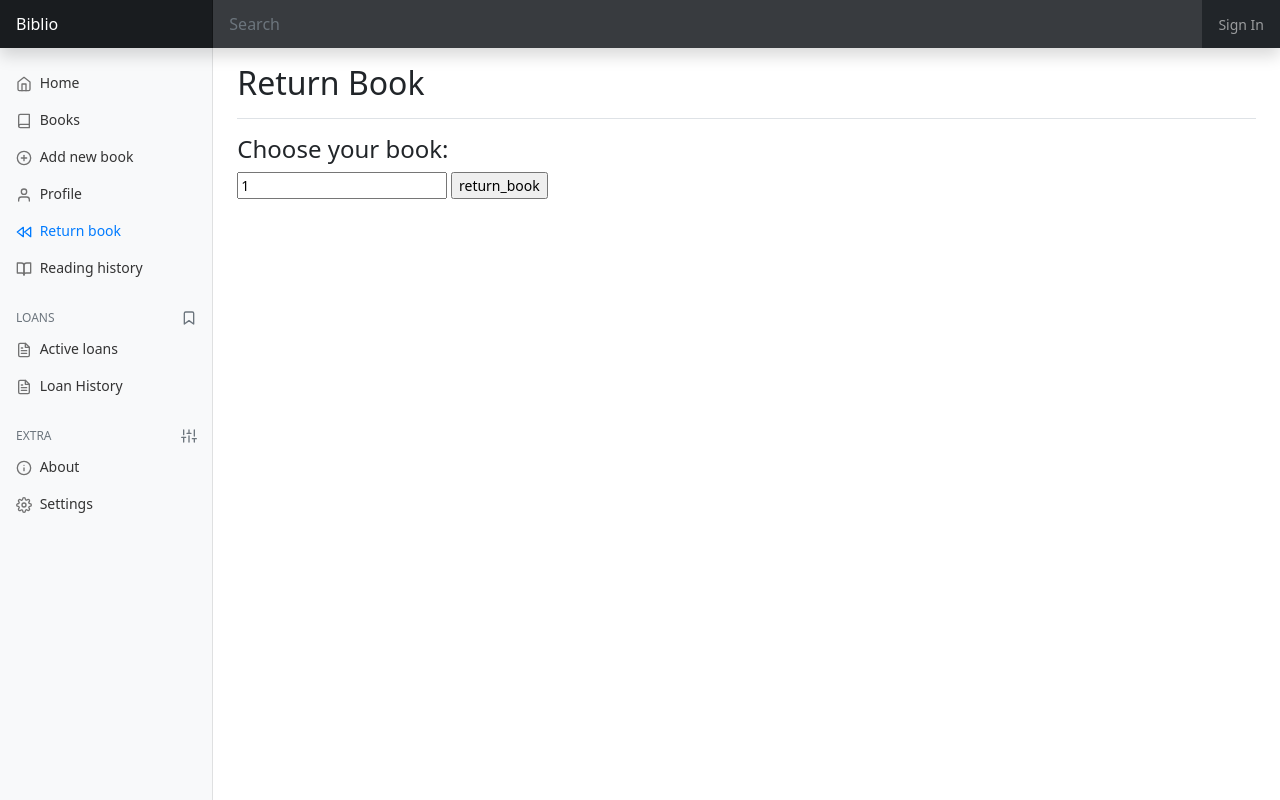
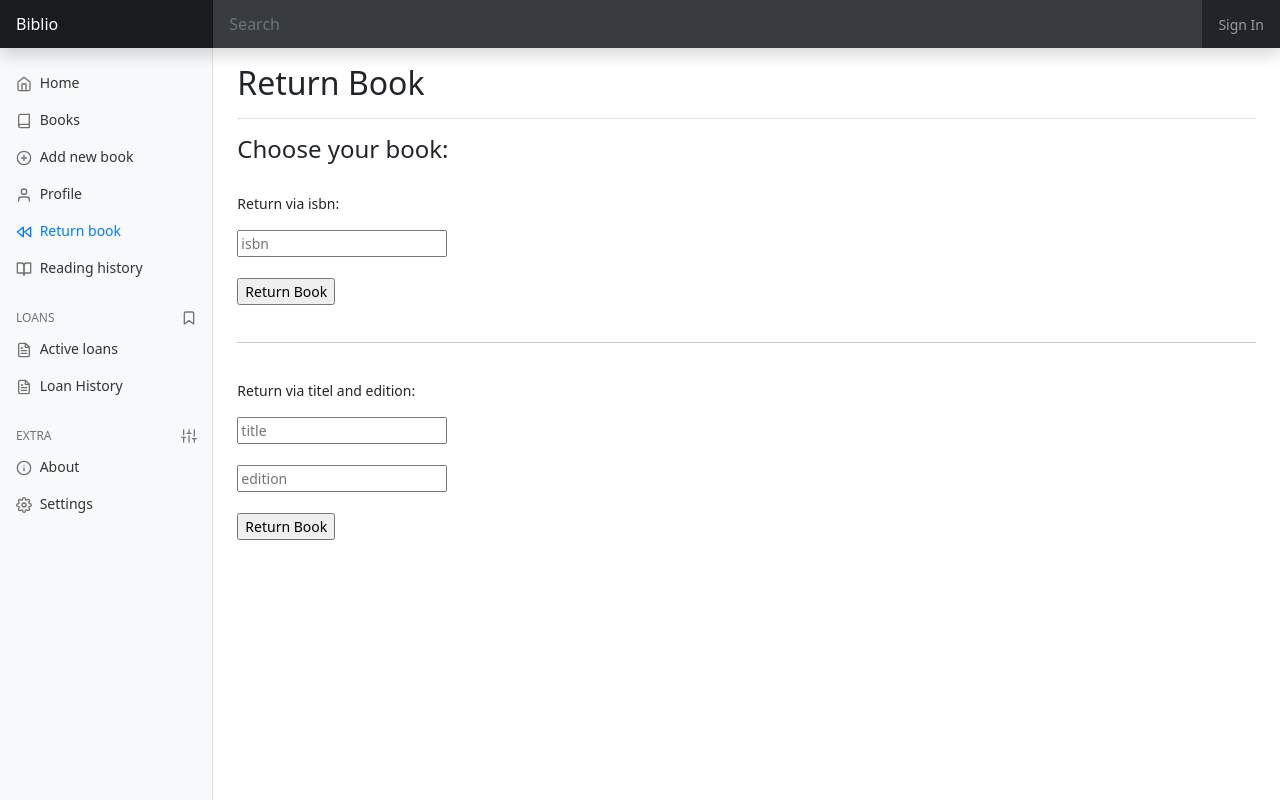
Before and after one commit to BennerLukas/Biblio, a Flask app: page /return_book in a window 1280 px wide. Run offline with Flask 2, Linux system fonts and the light colour scheme; some libraries are stand-ins or nearby versions.

Commit message:
return book frontend

```diff
--- a/src/frontend/app/templates/includes/raw.html
+++ b/src/frontend/app/templates/includes/raw.html
@@ -191,11 +191,11 @@
             {% endblock %}
         </main>
     </div>
-    <div>
-        <footer class="footer">
-            <p>© 2021 Biblio</p>
-        </footer>
-    </div>
+<!--    <div>-->
+<!--        <footer class="footer">-->
+<!--            <p>© 2021 Biblio</p>-->
+<!--        </footer>-->
+<!--    </div>-->
 </div>
 
 
--- a/src/frontend/app/templates/return_book.html
+++ b/src/frontend/app/templates/return_book.html
@@ -6,11 +6,28 @@
 {% block body %}
 
 <h4>Choose your book:</h4>
+<br>
+<div>
+    <p>Return via isbn:</p>
+    <form action="/return_book_by_isbn" method="post">
+        <input type="isbn" name="book_isbn" placeholder="isbn">
+        <br><br>
+        <input type="submit" name="execute_return_book" value="Return Book">
+    </form>
+</div>
 
-<form action="/return_book" method="post">
-    <input type="test" name="book_id" value="1">
-    <input type="submit" name="execute_return_book" value="return_book">
-    <p>{{ return_book_result }}</p>
-  </form>
+<br>
+<hr>
+<br>
+<div>
+    <p>Return via titel and edition:</p>
+    <form action="/return_book_by_title" method="post">
+        <input type="title" name="book_title" placeholder="title">
+        <br><br>
+        <input type="edition" name="book_editon" placeholder="edition">
+        <br><br>
+        <input type="submit" name="execute_return_book" value="Return Book">
+    </form>
+</div>
 
 {% endblock %}
```
Also changed, not shown: src/frontend/app/templates/index.html (+1 -15 lines).
